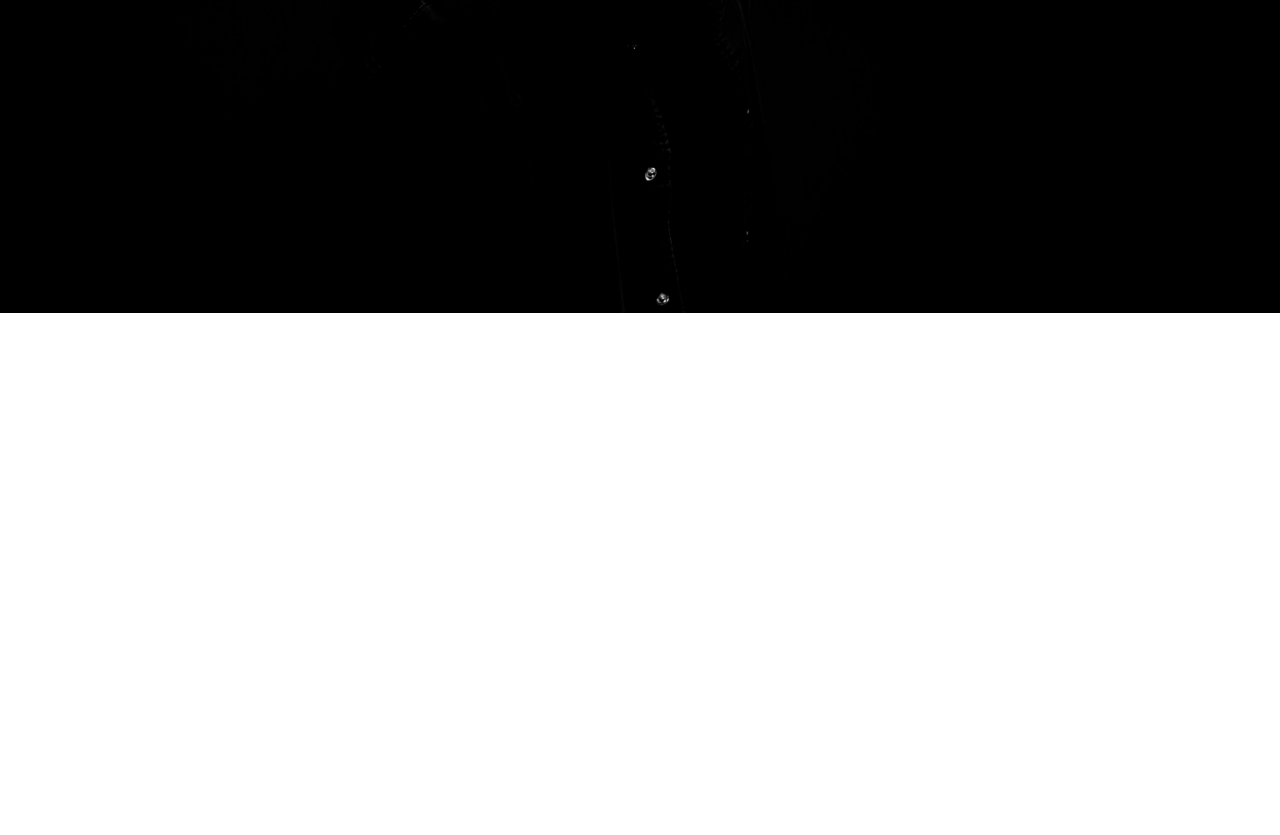
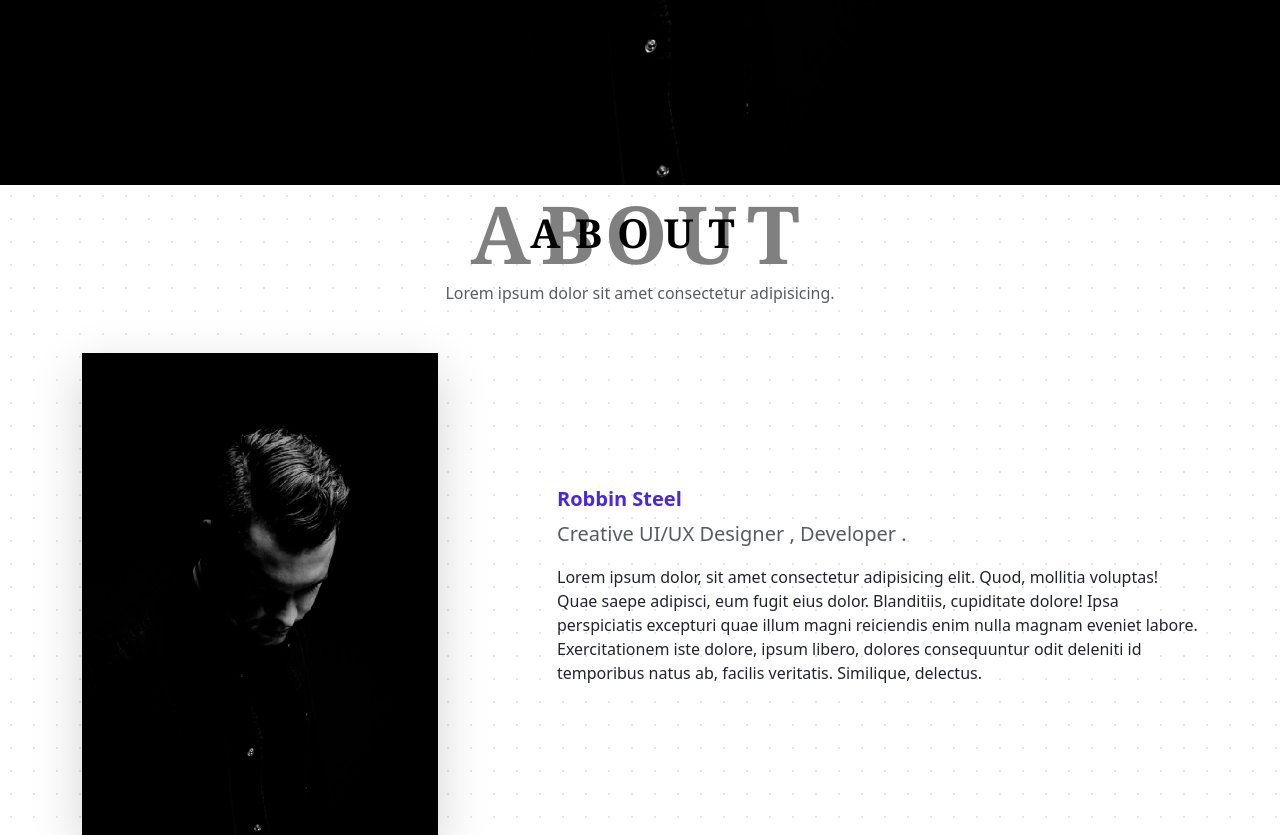
Before and after one commit to MaiSaleh/bootstrap-project, a plain HTML site: page index.html in a window 1280 px wide. Shown: the part 615-1450 px from the top of the page. Before the commit the page ends 928 px from the top, so only its background shows below. Drawn offline with nearby package versions, Linux system fonts and the light colour scheme.

Commit message:
about section

```diff
--- a/assest/css/style.css
+++ b/assest/css/style.css
@@ -4,3 +4,28 @@ header{
     background-position: center;
 
 }
+.icon a{
+    color:white;
+}
+.title h2{
+
+font-size: 5rem;
+font-weight: bold;
+color: grey;
+letter-spacing: 10px;
+font-family: Georgia, 'Times New Roman', Times, serif;
+}
+.title h3{
+  font-size: 2.5rem;
+  font-weight: bold;
+  color: black;
+  letter-spacing: 15px;
+  font-family: Georgia, 'Times New Roman', Times, serif;
+}
+
+#about{
+background-image:url(../image/light_dot\ -\ Copy.jpg) ;
+}
+.text-main{
+    color: #4726e4;
+}
--- a/index.html
+++ b/index.html
@@ -13,20 +13,20 @@
 </head>
 <body>
    <!--navbar bootstrap-->
-  <nav class="navbar navbar-expand-lg bg-body-tertiary">
+  <nav class="navbar navbar-expand-lg bg-body-tertiary fixed-top">
   <div class="container-fluid">
-    <a class="navbar-brand" href="#">Portfolio
+    <a class="navbar-brand" href="#Home">Portfolio
 </a>
     <button class="navbar-toggler" type="button" data-bs-toggle="collapse" data-bs-target="#navbarSupportedContent" aria-controls="navbarSupportedContent" aria-expanded="false" aria-label="Toggle navigation">
       <span class="navbar-toggler-icon"></span>
     </button>
     <div class="collapse navbar-collapse" id="navbarSupportedContent">
-      <ul class="navbar-nav me-auto mb-2 mb-lg-0">
+      <ul class="navbar-nav ms-auto mb-2 mb-lg-0">
         <li class="nav-item">
-          <a class="nav-link active" aria-current="page" href="#">Home</a>
+          <a class="nav-link active" aria-current="page" href="#Home">Home</a>
         </li>
          <li class="nav-item">
-          <a class="nav-link active" aria-current="page" href="#">About</a>
+          <a class="nav-link active" aria-current="page" href="#About">About</a>
         </li>
         <li class="nav-item">
           <a class="nav-link active" aria-current="page" href="#">Contact Us</a>
@@ -38,27 +38,26 @@
           <a class="nav-link active" aria-current="page" href="#">Testimonial</a>
         </li>
       <li class="nav-item">
-          <a class="nav-link disabled" aria-disabled="true">JoinUs</a>
+           <a class="nav-link" href="#">Join Us</a>
         </li>
         <li class="nav-item dropdown">
                     <a class="nav-link dropdown-toggle" href="#" role="button" data-bs-toggle="dropdown" aria-expanded="false">
                         Courses
                     </a>
-
-          <ul class="Courses">
+                    <ul class="dropdown-menu">
                         <li><a class="dropdown-item" href="#">Front-End</a></li>
                         <li><a class="dropdown-item" href="#">Back-End</a></li>
-
+                        <li><hr class="dropdown-divider"></li>
                         <li><a class="dropdown-item" href="#">Something else here</a></li>
                     </ul>
                     </li>
-
       </ul>
 
     </div>
   </div>
 </nav>
-<header class="vh-100  align-items-center d-flex">
+ <!--header section-->
+<header class="vh-100  align-items-center d-flex" id="Home">
             <div class="header-content ps-4 text-white ">
                 <h1>We Are Professional</h1>
                 <p>Developer , Graphics & Web Design</p>
@@ -78,7 +77,31 @@
          <a href="maisaleh.github.io/bootstrap-project/"> View Portfolio </a>
     </div>
 </header>
+<section id="about">
+    <div class="title d-flex justify-content-center align-items-center position-relative">
+        <h2 class=" m-0">ABOUT</h2>
+        <h3 class="m-0 position-absolute d-flex ">ABOUT</h3>
 
+    </div>
+     <p class="text-muted text-center">Lorem ipsum dolor sit amet consectetur adipisicing.</p>
+     <div class="container">
+        <div class="row mt-5">
+
+     <div class="col-md-4">
+     <img src="assest/image/me - Copy.jpg" alt="me" class="shadow-lg w-100">
+
+     </div>
+
+     <div class="col-md-7 offset-md-1 d-flex align-items-center">
+     <div class="content">
+     <h5 class="text-main fw-bold">Robbin Steel</h5>
+    <p class="text-muted lead">Creative UI/UX Designer , Developer .</p>
+    <p>Lorem ipsum dolor, sit amet consectetur adipisicing elit. Quod, mollitia voluptas! Quae saepe adipisci, eum fugit eius dolor. Blanditiis, cupiditate dolore! Ipsa perspiciatis excepturi quae illum magni reiciendis enim nulla magnam eveniet labore. Exercitationem iste dolore, ipsum libero, dolores consequuntur odit deleniti id temporibus natus ab, facilis veritatis. Similique, delectus.</p>
+     </div>
+     </div>
+     </div>
+     </div>
+</section>
 
 
 
```
Lines whose indentation alone changed are shown as unchanged.
